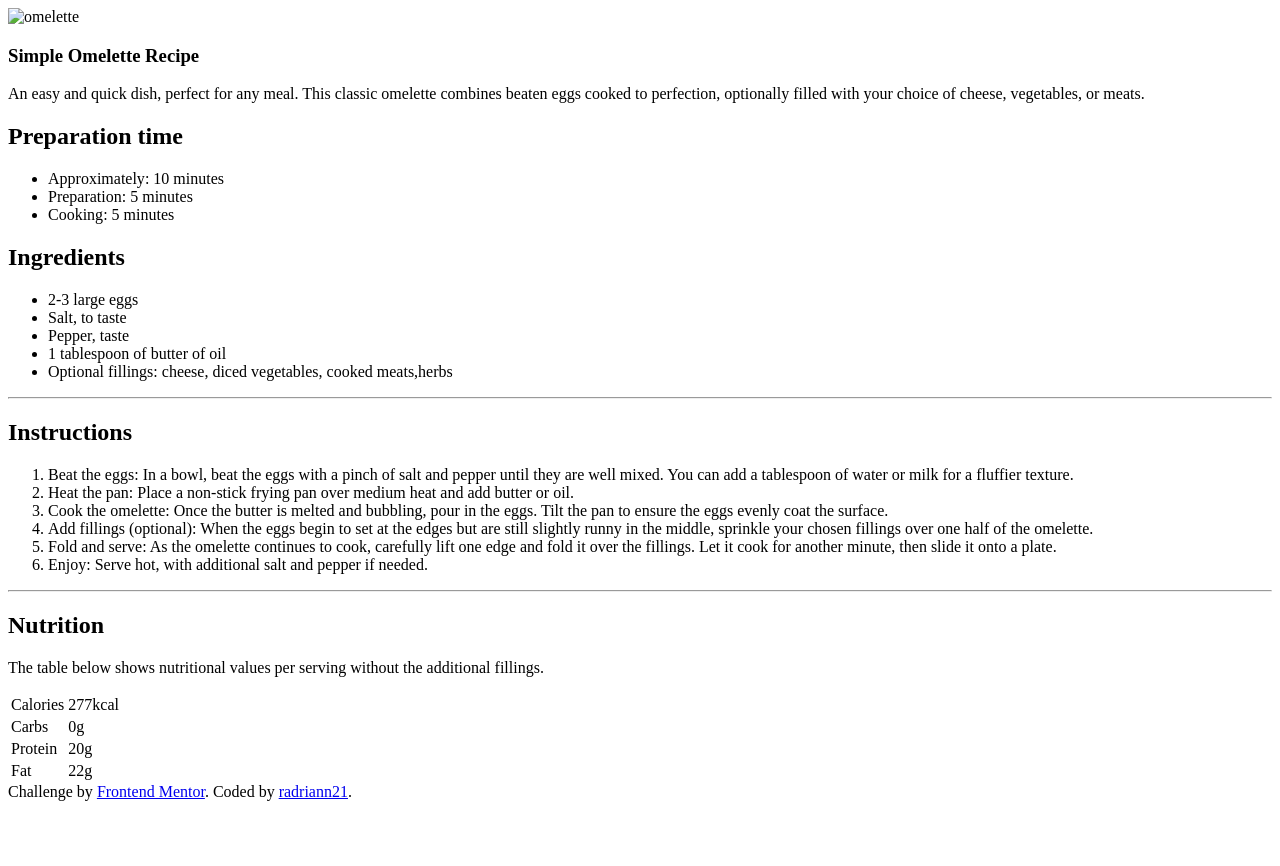
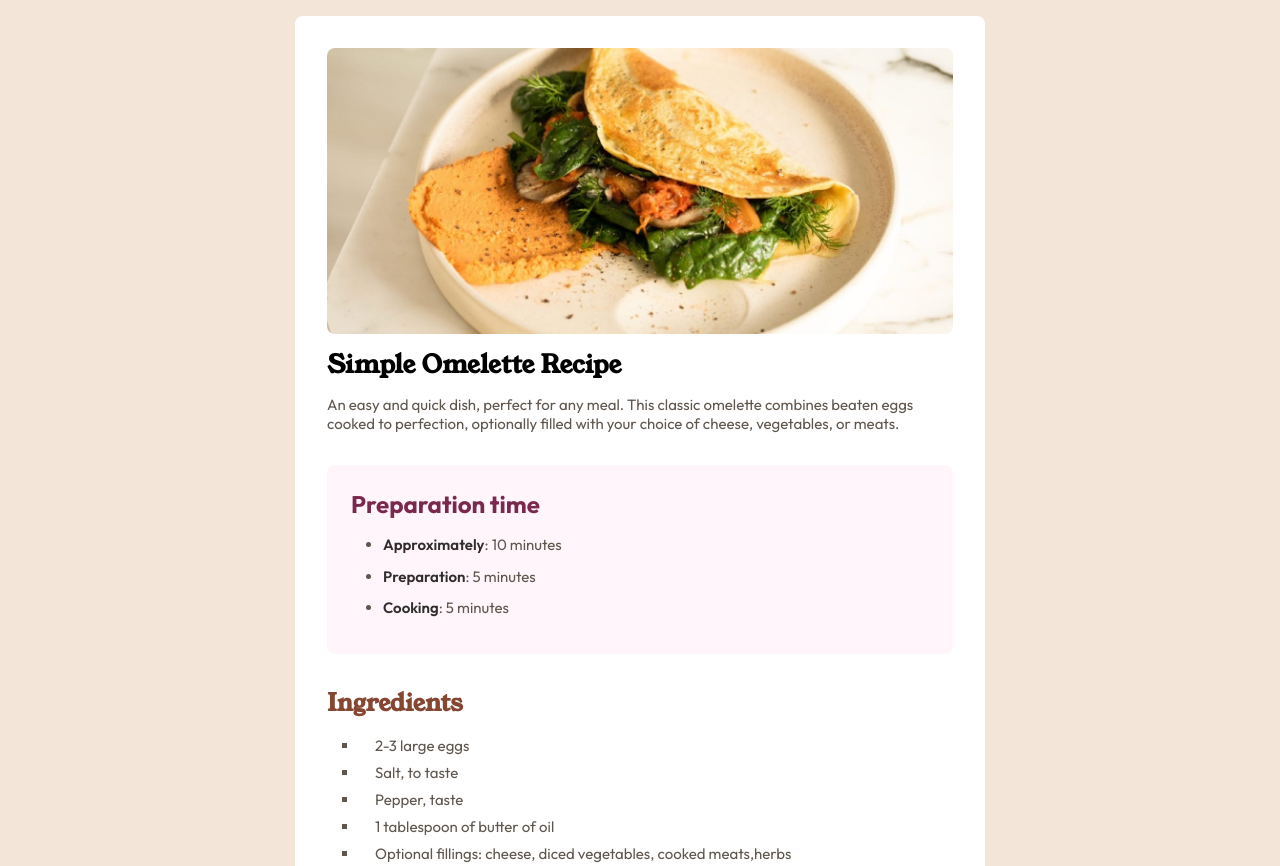
Before and after one commit to radriann21/recipe-page-basic, a plain HTML site: page index.html in a window 1280 px wide. Shown: the top 866 px of the page. Before the commit the page ends 809 px from the top, so only its background shows below. Drawn offline with Linux system fonts and the light colour scheme; the site is published under a folder, as on GitHub Pages, so addresses that start at the root find nothing.

Commit message:
corrected sources

```diff
--- a/index.html
+++ b/index.html
@@ -4,7 +4,7 @@
   <meta charset="UTF-8">
   <meta name="viewport" content="width=device-width, initial-scale=1.0">
   <link rel="icon" type="image/png" sizes="32x32" href="./assets/images/favicon-32x32.png">
-  <link rel="stylesheet" href="/styles.css">
+  <link rel="stylesheet" href="./styles.css">
   <title>Frontend Mentor | Recipe page</title>
 </head>
 <body>
@@ -15,7 +15,7 @@
   <section class="recipe-header">
 
     <picture>
-      <img src="/assets/images/image-omelette.jpeg" alt="omelette">
+      <img src="./assets/images/image-omelette.jpeg" alt="omelette">
     </picture>
 
     <div class="text-container">
--- a/styles.css
+++ b/styles.css
@@ -6,12 +6,12 @@
 
 @font-face {
   font-family: 'Young Serif';
-  src: url('/assets/fonts/young-serif/YoungSerif-Regular.ttf');
+  src: url('./assets/fonts/young-serif/YoungSerif-Regular.ttf');
 }
 
 @font-face {
   font-family: 'Outfit';
-  src: url('/assets/fonts/outfit/Outfit-VariableFont_wght.ttf');
+  src: url('./assets/fonts/outfit/Outfit-VariableFont_wght.ttf');
 }
 
 :root {
```
